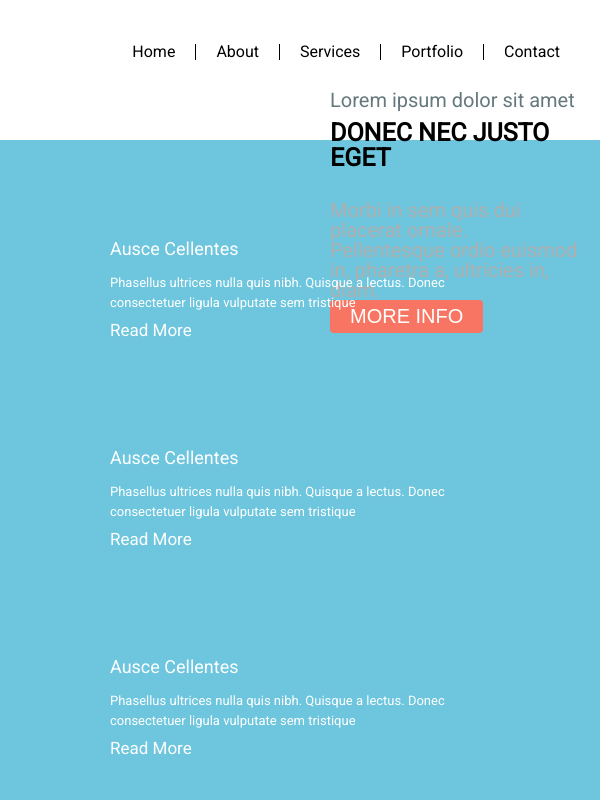
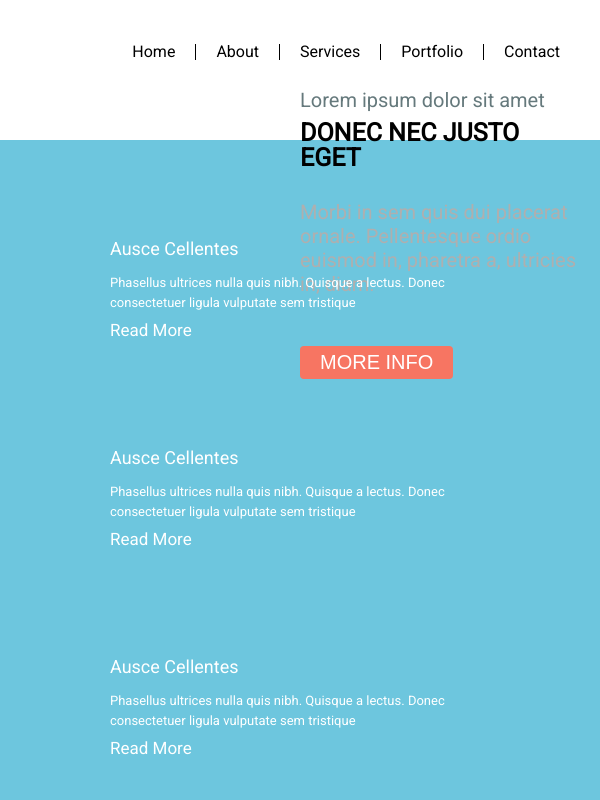
Before and after one commit to karinabond1/html_homework, a plain HTML site: page index.html in a window 600 px wide. Shown: the top 800 px of the page. Drawn offline with Linux system fonts and the light colour scheme.

Commit message:
add files

```diff
--- a/css/global.css
+++ b/css/global.css
@@ -377,7 +377,7 @@ h2 {
 	}
 	.article-list h2 {
 		padding-top: 0px;
-		padding-left: 30px;
+		padding-left: 0px;
 		font-size: 20px;
 		font-weight: 10;
 		color: #65797c;
@@ -391,10 +391,11 @@ h2 {
 	.article-list h1 {
 		font-size: 25px;
 		font-weight: 900;
-		padding-left: 30px;
+		padding-left: 0px;
 	}
 	.article-list p{
-		padding-left: 30px;
+		padding-left: 0px;
+		line-height: 120%;
 	}
 	.title-big-box {
 		float: right;
@@ -410,8 +411,8 @@ h2 {
 	}
 	.article-list button {
 		margin: 10px 0px;
-		margin-left: 30px;
-		margin-top: 0px;
+		margin-left: 0px;
+		margin-top: 50px;
 	}
 	.one-small-box {
 		margin-top: -550px;
```
